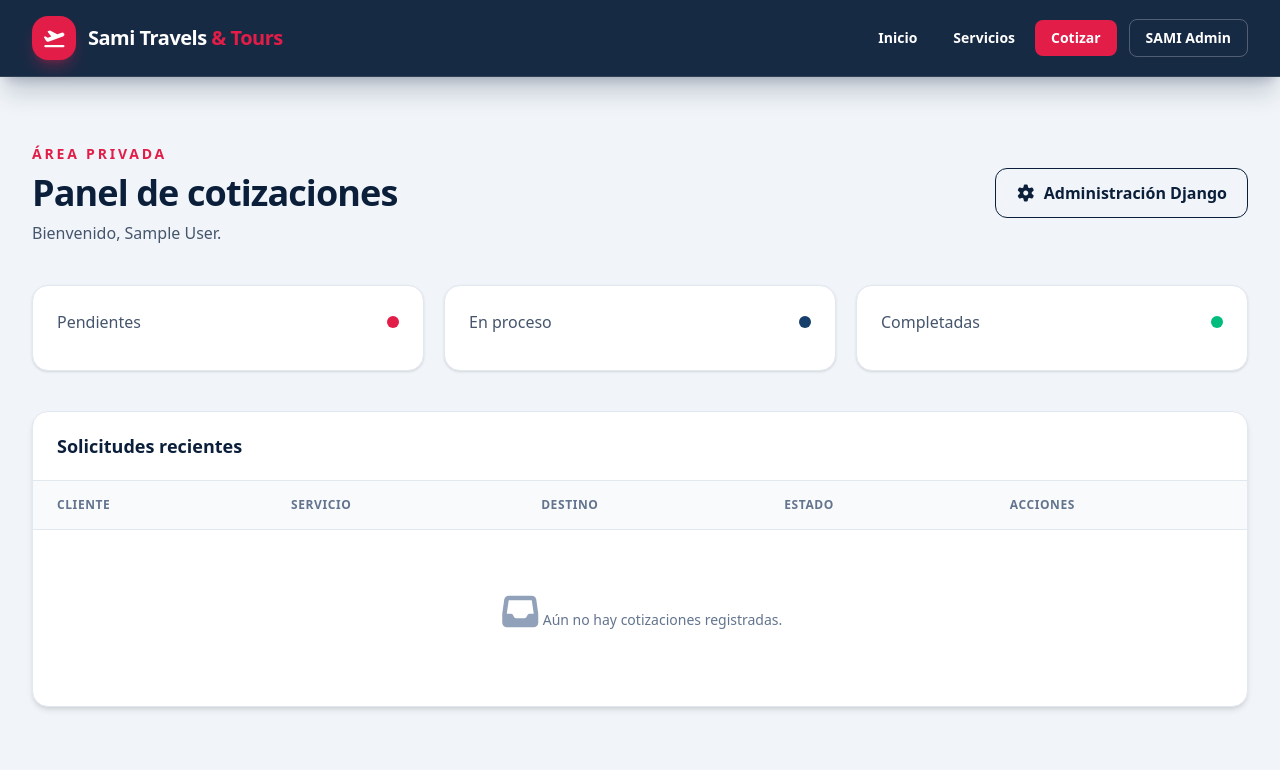
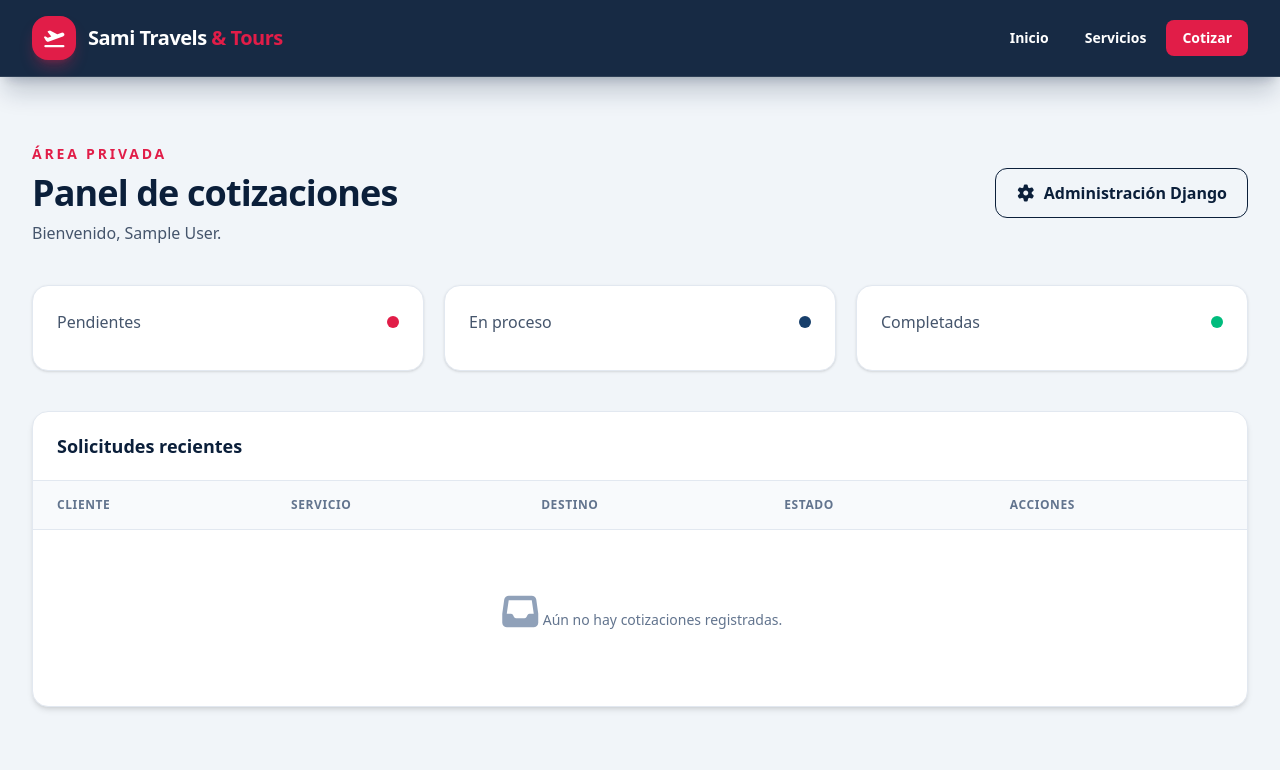
Before and after one commit to JaimeBerrios/SAMI-Travels---Tours-App, a Django app: template core/templates/core/panel_interno.html in a window 1280 px wide. Shown: the top 770 px of the page. Run offline with Django 4.2, Linux system fonts and the light colour scheme; the template is opened without the code that fills it, so the values that code supplies are empty; the visitor is signed in with stand-in values (Sample User, id 1); style sheets or scripts are compiled from the project's sources; parts of the project's set-up code (start-up, migrations or seed data) failed here and were passed over.

Commit message:
fix: ocultar acceso administrativo en la pagina publica

```diff
--- a/core/templates/core/base.html
+++ b/core/templates/core/base.html
@@ -28,7 +28,6 @@
                 <a class="rounded-lg px-4 py-2 text-sm font-semibold transition hover:bg-white/10 hover:text-brand-red" href="{% url 'core:portal-publico' %}">Inicio</a>
                 <a class="rounded-lg px-4 py-2 text-sm font-semibold transition hover:bg-white/10 hover:text-brand-red" href="{% url 'core:portal-publico' %}#servicios">Servicios</a>
                 <a class="rounded-lg bg-brand-red px-4 py-2 text-sm font-bold text-white transition hover:bg-brand-red-dark" href="{% url 'core:portal-publico' %}#cotizar">Cotizar</a>
-                <a class="ml-2 rounded-lg border border-white/25 px-4 py-2 text-sm font-semibold transition hover:bg-white/10" href="{% url 'sami_admin:dashboard' %}">SAMI Admin</a>
             </div>
         </div>
         <div id="mobile-menu" class="hidden border-t border-white/10 px-4 pb-4 md:hidden">
@@ -36,7 +35,6 @@
                 <a class="rounded-lg px-4 py-3 font-semibold hover:bg-white/10" href="{% url 'core:portal-publico' %}">Inicio</a>
                 <a class="rounded-lg px-4 py-3 font-semibold hover:bg-white/10" href="{% url 'core:portal-publico' %}#servicios">Servicios</a>
                 <a class="rounded-lg px-4 py-3 font-semibold hover:bg-white/10" href="{% url 'core:portal-publico' %}#cotizar">Cotizar</a>
-                <a class="rounded-lg px-4 py-3 font-semibold hover:bg-white/10" href="{% url 'sami_admin:dashboard' %}">SAMI Admin</a>
             </div>
         </div>
     </nav>
--- a/core/tests.py
+++ b/core/tests.py
@@ -29,6 +29,8 @@ class BasicProductionViewsTests(TestCase):
         self.assertEqual(response.status_code, 200)
         self.assertTemplateUsed(response, "core/portal_publico.html")
         self.assertNotIn("X-Robots-Tag", response)
+        self.assertNotContains(response, reverse("sami_admin:dashboard"))
+        self.assertNotContains(response, "SAMI Admin")
 
     def test_robots_txt_only_allows_the_public_site(self):
         response = self.client.get(reverse("robots-txt"))
```
